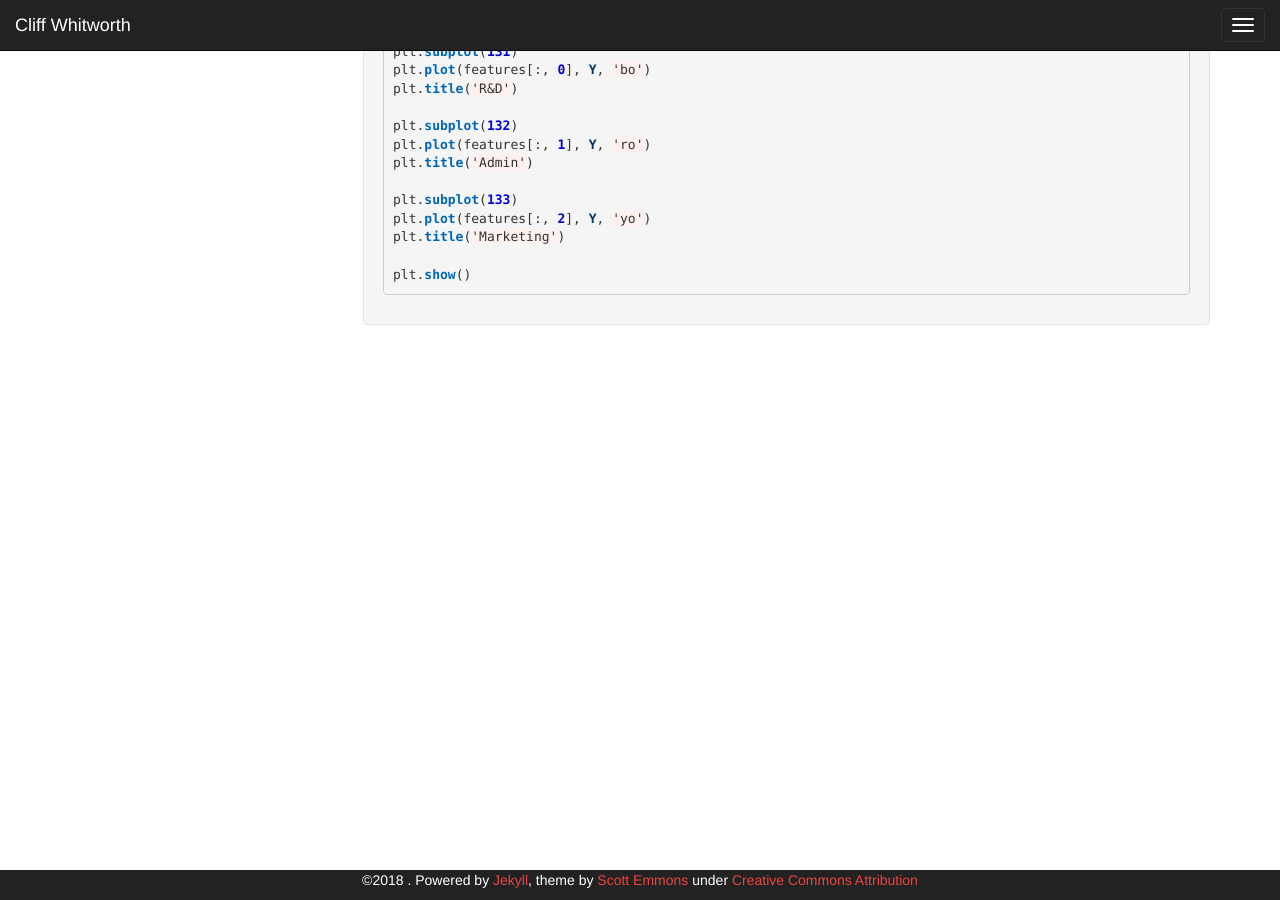
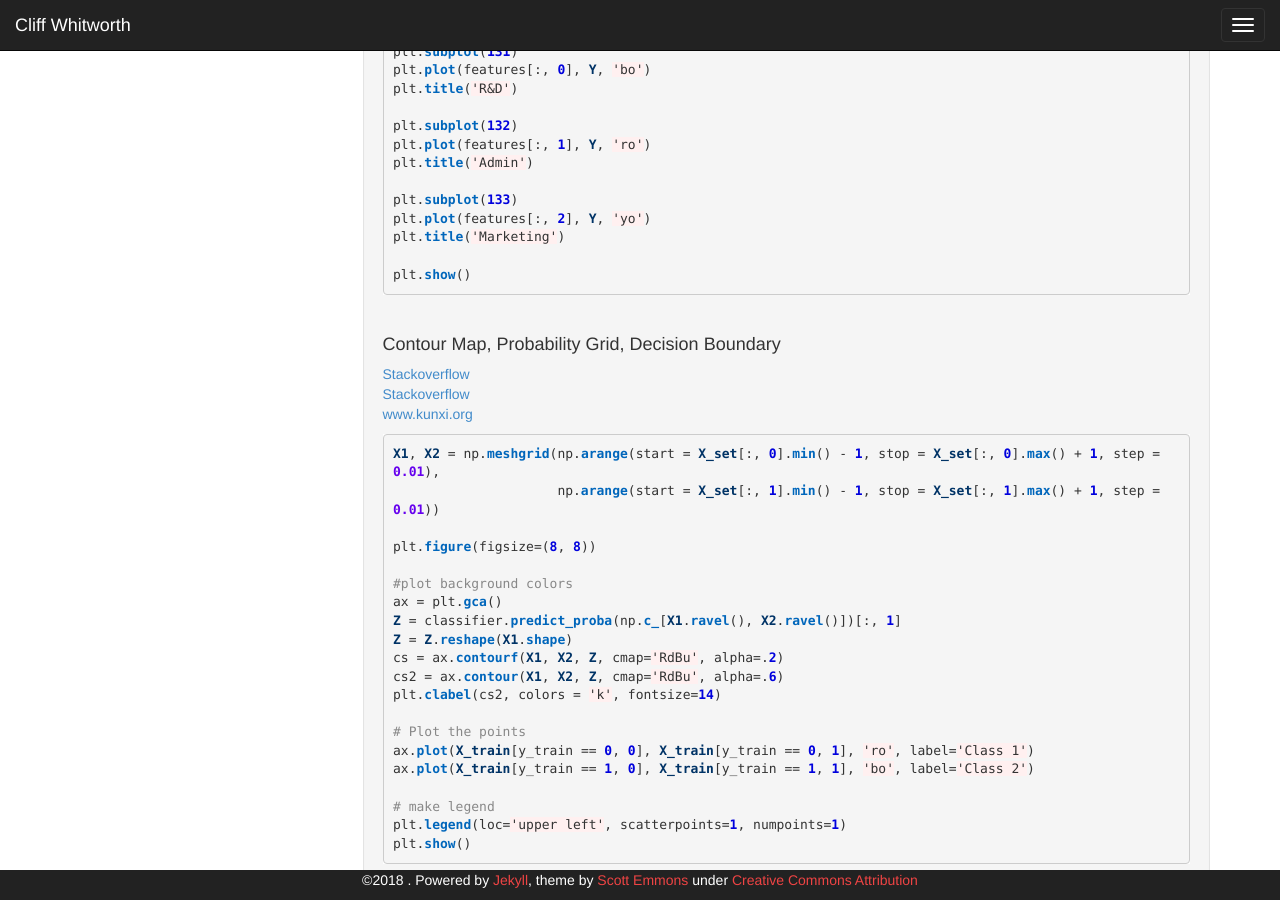
Before and after one commit to cliffwhitworth/cliffwhitworth.github.io, a Jekyll site: the page built from _posts/2018-04-07-matplotlib.markdown, in a window 1280 px wide and 900 px high, scrolled down 720 px. Built offline with Jekyll 4.4.1, drawn with Linux system fonts in a browser that asks for light colours.

Commit message:
Countour, Probability, Decision Boundary

```diff
--- a/_posts/2018-04-03-standard-deviation.markdown
+++ b/_posts/2018-04-03-standard-deviation.markdown
@@ -12,8 +12,6 @@
 </a>
 
 {% highlight ruby %}
-# from scipy import stats
-# from statistics import variance
 
 x_array = [row[0] for row in dataset]
 y_array = [row[1] for row in dataset]
--- a/_posts/2018-04-07-matplotlib.markdown
+++ b/_posts/2018-04-07-matplotlib.markdown
@@ -60,3 +60,42 @@ plt.title('Marketing')
 plt.show()
 
 {% endhighlight %}
+
+<br />
+<h4>Contour Map, Probability Grid, Decision Boundary</h4>
+<a href="https://stackoverflow.com/questions/20045994/how-do-i-plot-the-decision-boundary-of-a-regression-using-matplotlib">
+Stackoverflow
+</a>
+<br />
+<a href="https://stackoverflow.com/questions/28256058/plotting-decision-boundary-of-logistic-regression">
+Stackoverflow
+</a>
+<br />
+<a href="https://www.kunxi.org/notes/machine_learning/logistic_regression/">
+www.kunxi.org
+</a>
+<br />
+{% highlight ruby %}
+
+X1, X2 = np.meshgrid(np.arange(start = X_set[:, 0].min() - 1, stop = X_set[:, 0].max() + 1, step = 0.01),
+                     np.arange(start = X_set[:, 1].min() - 1, stop = X_set[:, 1].max() + 1, step = 0.01))
+
+plt.figure(figsize=(8, 8))
+
+#plot background colors
+ax = plt.gca()
+Z = classifier.predict_proba(np.c_[X1.ravel(), X2.ravel()])[:, 1]
+Z = Z.reshape(X1.shape)
+cs = ax.contourf(X1, X2, Z, cmap='RdBu', alpha=.2)
+cs2 = ax.contour(X1, X2, Z, cmap='RdBu', alpha=.6)
+plt.clabel(cs2, colors = 'k', fontsize=14)
+
+# Plot the points
+ax.plot(X_train[y_train == 0, 0], X_train[y_train == 0, 1], 'ro', label='Class 1')
+ax.plot(X_train[y_train == 1, 0], X_train[y_train == 1, 1], 'bo', label='Class 2')
+
+# make legend
+plt.legend(loc='upper left', scatterpoints=1, numpoints=1)
+plt.show()
+
+{% endhighlight %}
```
